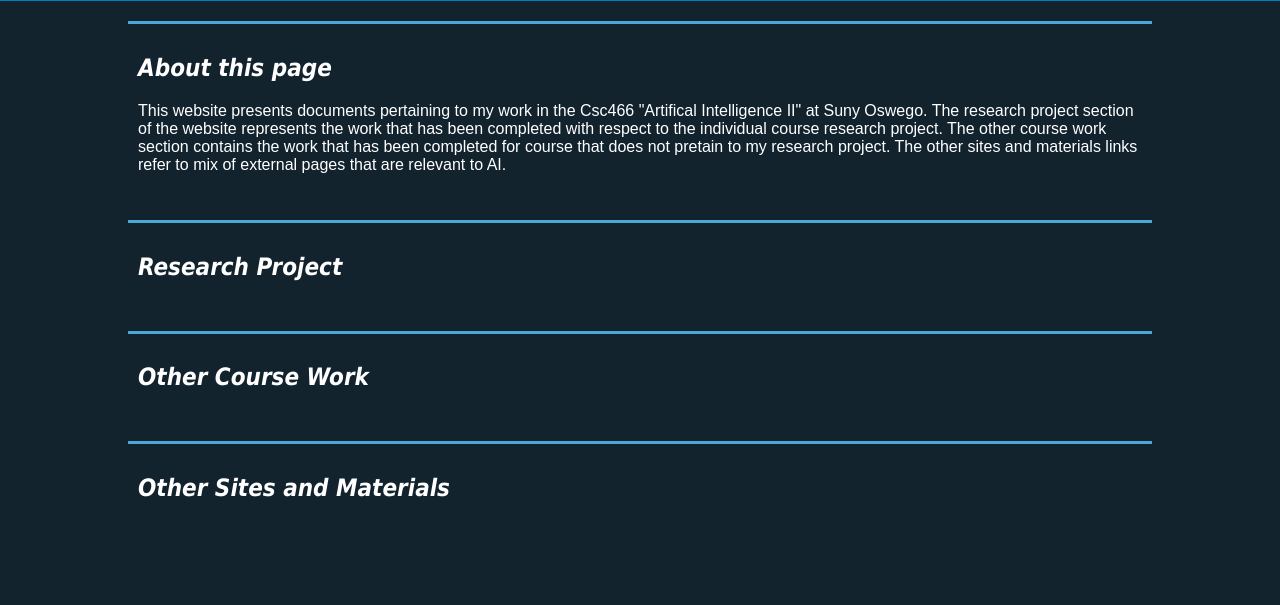
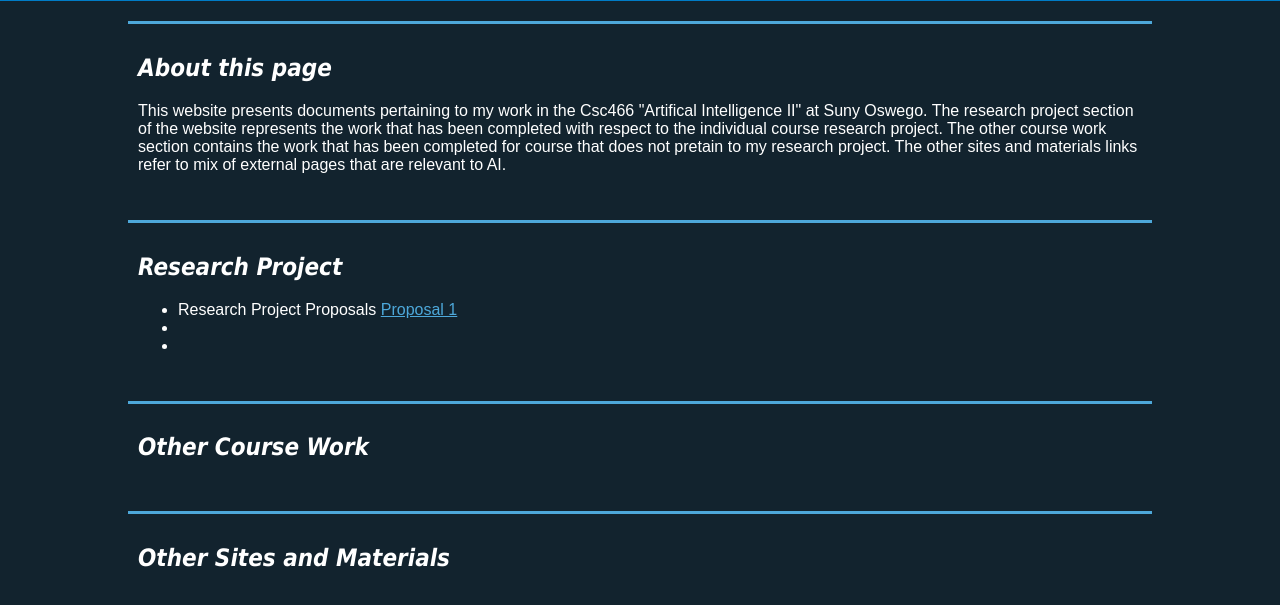
Before and after one commit to kfinnega/kfinnega.github.io, a plain HTML site: page index.html in a window 1280 px wide. Shown: the part 79-684 px from the top of the page. Drawn offline with Linux system fonts and the light colour scheme.

Commit message:
Update index.html

```diff
--- a/index.html
+++ b/index.html
@@ -30,6 +30,11 @@
         <div class="container">
             <div class="section">
                 <h2>Research Project</h2>
+		    <ul>
+			    <li>Research Project Proposals <a href = ""> Proposal 1</a> </li>
+  			<li></li>
+  			<li></li>
+		    </ul>
 
 
             </div>
```
